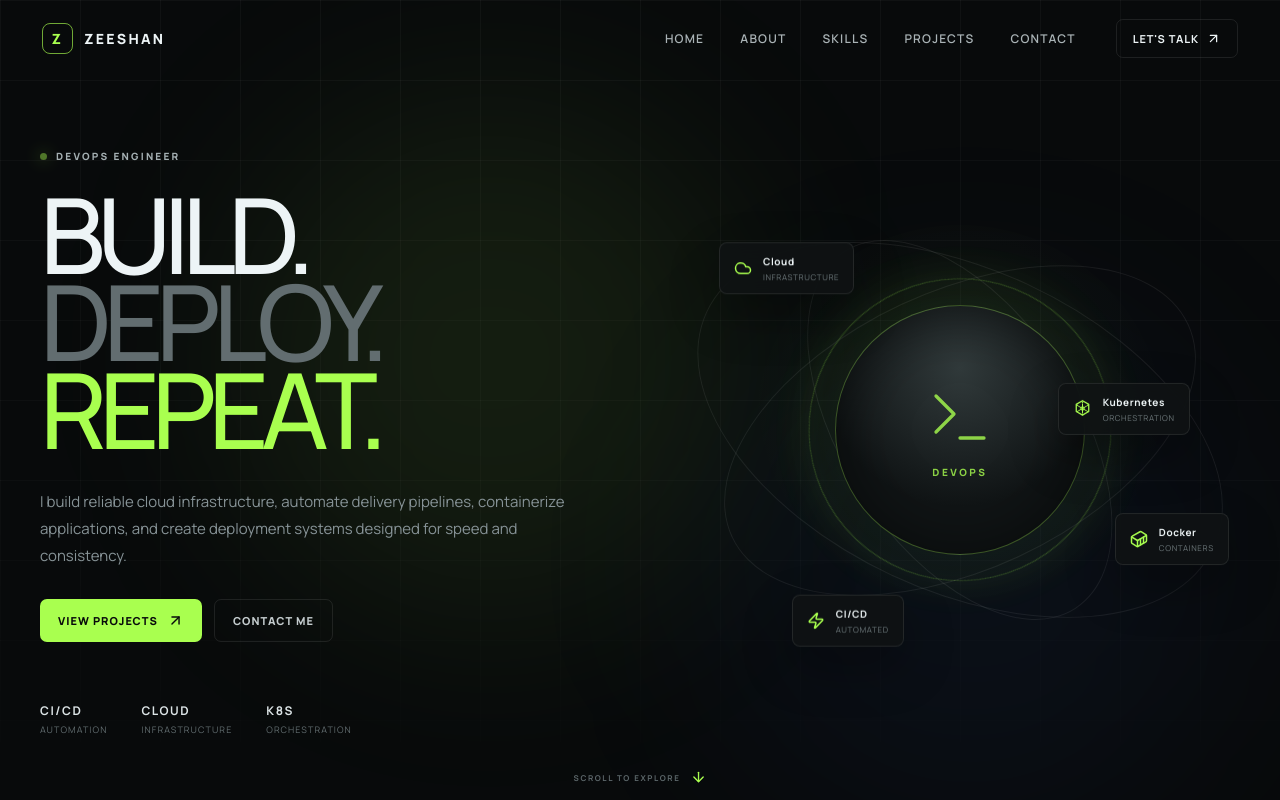
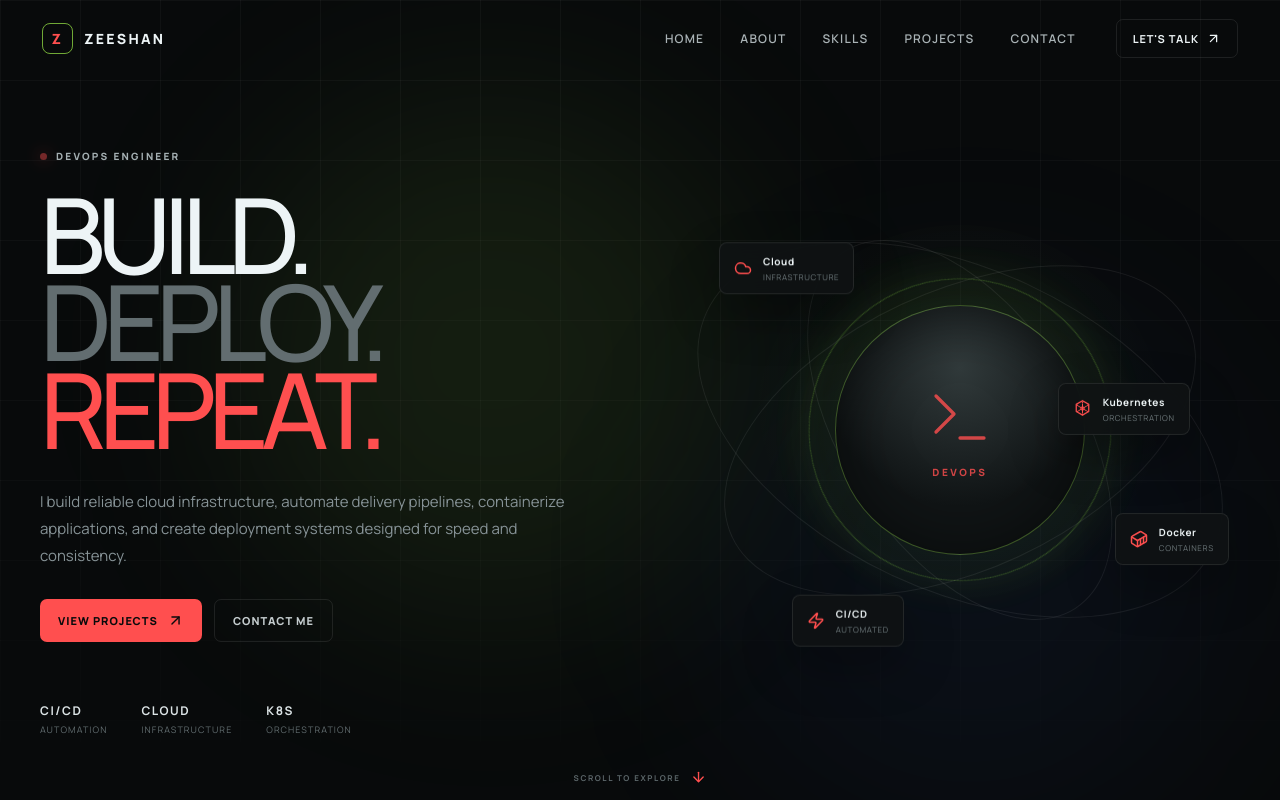
Before and after one commit to Zeeshansgit/zeeshan-devops-portfolio, a React (Vite) app: page / in a window 1280 px wide. Shown: the top 800 px of the page. Built offline with nearby package versions, Linux system fonts and the light colour scheme; a web font is replaced by a local one.

Commit message:
Updated tsx files

```diff
--- a/src/App.css
+++ b/src/App.css
@@ -10,7 +10,7 @@
   --text: #edf4f6;
   --muted: #879397;
   --line: rgba(255, 255, 255, 0.09);
-  --accent: #a9ff4f;
+  --accent: #ff4f4f;
   --accent-soft: rgba(169, 255, 79, 0.14);
   --max-width: 1240px;
 }
```
